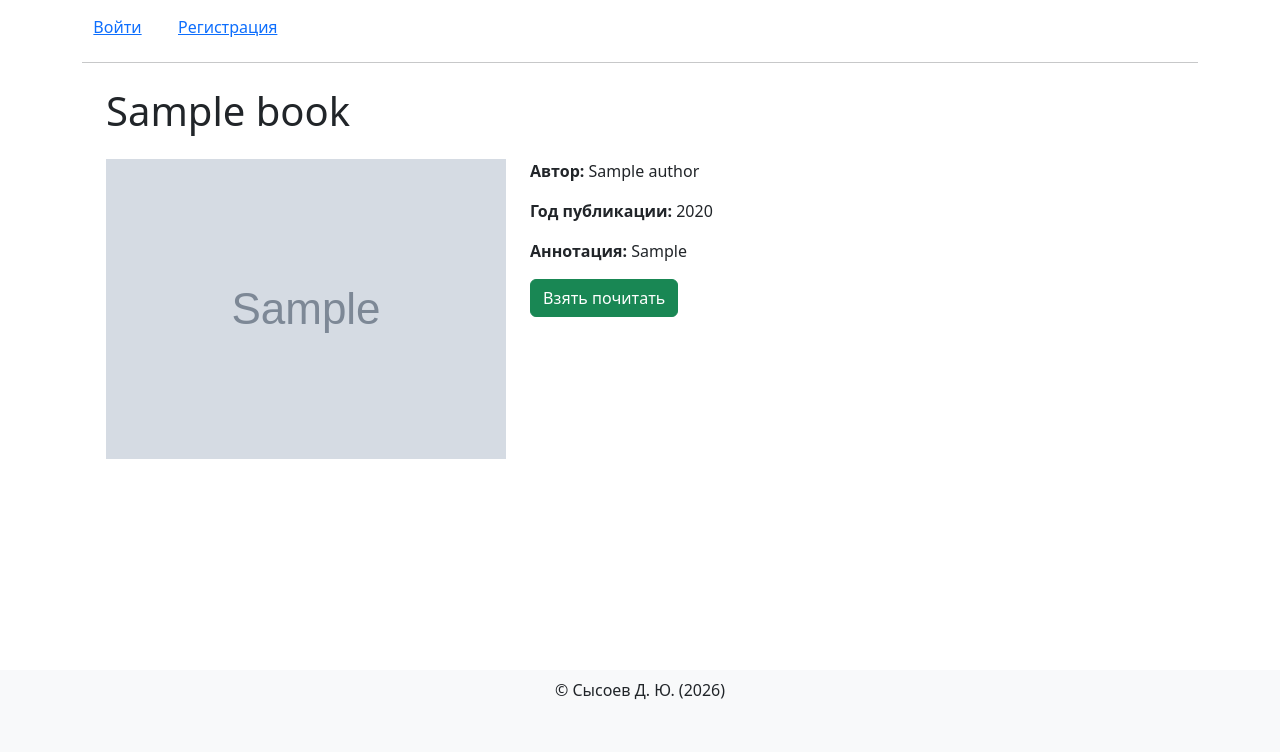
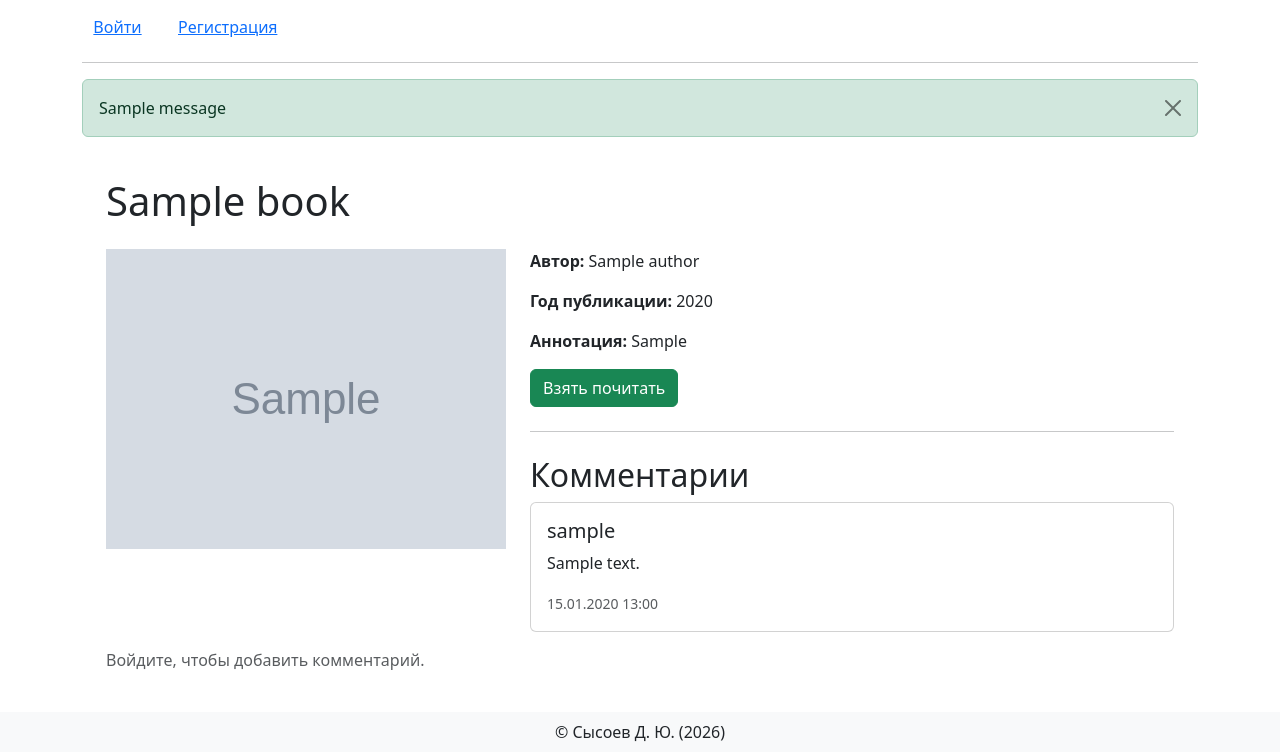
Before and after one commit to DanilaSysoev/books_exchange, a Django app: page /book/1/ in a window 1280 px wide. Shown: the part 90-842 px from the top of the page. Before the commit the page ends 790 px from the top, so only its background shows below. Run offline with Django 5.2, Linux system fonts and the light colour scheme; tables that the repository leaves empty hold one stand-in row (values such as "Sample post"); grey boxes marked "Sample" are stand-in pictures; one stand-in notice (Sample message) is shown.

Commit message:
Add comments support

```diff
--- a/config/templates/config/base.html
+++ b/config/templates/config/base.html
@@ -29,6 +29,18 @@
                     </div>
                 {% endif %}
                 <hr/>
+                {% if messages %}
+                    <div class="row my-2">
+                        <div class="col">
+                            {% for message in messages %}
+                                <div class="alert alert-{{ message.tags }} alert-dismissible fade show" role="alert">
+                                    {{ message }}
+                                    <button type="button" class="btn-close" data-bs-dismiss="alert" aria-label="Close"></button>
+                                </div>
+                            {% endfor %}
+                        </div>
+                    </div>
+                {% endif %}
             </div>
             {% block content %}{% endblock %}
         </main>
--- a/core/forms.py
+++ b/core/forms.py
@@ -3,7 +3,7 @@ from typing import Any
 from django import forms
 from django.contrib.auth.forms import UserCreationForm
 
-from core.models import Author, Book
+from core.models import Author, Book, Comment
 
 
 class AddBookForm(forms.Form):
@@ -73,3 +73,12 @@ class MyUserCreationForm(UserCreationForm):
         super().__init__(*args, **kwargs)
         for _, field in self.fields.items():
             field.widget.attrs["class"] = "form-control"
+
+
+class CommentForm(forms.ModelForm):
+    class Meta:
+        model = Comment
+        fields = ["text"]  # noqa: RUF012
+        widgets = {  # noqa: RUF012
+            "text": forms.Textarea(attrs={"class": "form-control", "rows": 3}),
+        }
--- a/core/models.py
+++ b/core/models.py
@@ -76,3 +76,15 @@ class Book(models.Model):
 
     def __str__(self) -> str:
         return f'{self.author}: "{self.name}"'
+
+
+class Comment(models.Model):
+    book = models.ForeignKey(
+        Book, on_delete=models.CASCADE, related_name="comments"
+    )
+    author = models.ForeignKey(User, on_delete=models.CASCADE)
+    text = models.TextField()
+    created_at = models.DateTimeField(auto_now_add=True)
+
+    def __str__(self) -> str:
+        return f"{self.author} - {self.book}"
--- a/core/templates/core/book_detail.html
+++ b/core/templates/core/book_detail.html
@@ -29,5 +29,27 @@
             <p class="text-muted">Эта книга станет доступна {{ book.return_date|date:"d.m.Y" }}.</p>
         {% endif %}
     </div>
+    <hr class="my-4 mx-md-4"/>
+    <div class="mx-md-4">
+        <h2>Комментарии</h2>
+        {% for comment in book.comments.all %}
+            <div class="card mb-3">
+                <div class="card-body">
+                    <h5 class="card-title">{{ comment.author.username }}</h5>
+                    <p class="card-text">{{ comment.text }}</p>
+                    <p class="card-text"><small class="text-muted">{{ comment.created_at|date:"d.m.Y H:i" }}</small></p>
+                </div>
+            </div>
+        {% endfor %}
+        {% if request.user.is_authenticated %}
+            <h3>Добавить комментарий</h3>
+            <form action="{% url 'core:add_comment' book.id %}" method="post">
+                {% csrf_token %}
+                {{ form.as_p }}
+                <button type="submit" class="btn btn-primary">Отправить</button>
+            </form>
+        {% else %}
+            <p class="text-muted">Войдите, чтобы добавить комментарий.</p>
+        {% endif %}
 </div>
 {% endblock %}
--- a/core/urls.py
+++ b/core/urls.py
@@ -4,6 +4,7 @@ from core.views import (
     about,
     add_author,
     add_book,
+    add_comment,
     author_detail,
     authors,
     book_detail,
@@ -26,4 +27,5 @@ urlpatterns = [
     path("author/<int:author_id>/", author_detail, name="author_detail"),
     path("book/<int:book_id>/edit/", edit_book, name="edit_book"),
     path("book/<int:book_id>/exchange/", exchange_book, name="exchange_book"),
+    path("book/<int:book_id>/add-comment/", add_comment, name="add_comment"),
 ]
--- a/core/views.py
+++ b/core/views.py
@@ -1,12 +1,19 @@
 from django.conf import settings
+from django.contrib import messages
 from django.contrib.auth.decorators import login_required
 from django.http import HttpRequest, HttpResponse
 from django.shortcuts import get_object_or_404, redirect, render
 from django.urls import reverse
 from django.utils import timezone
 
-from core.forms import AddBookForm, AuthorForm, BookForm, MyUserCreationForm
-from core.models import Author, Book, Exchange
+from core.forms import (
+    AddBookForm,
+    AuthorForm,
+    BookForm,
+    CommentForm,
+    MyUserCreationForm,
+)
+from core.models import Author, Book, Comment, Exchange
 
 MAX_IMAGE_SIZE = 2 * 1024 * 1024  # 2 МБ
 
@@ -87,9 +94,31 @@ def book_detail(request: HttpRequest, book_id: int) -> HttpResponse:
 
     context = {
         "book": book,
+        "form": CommentForm(),
     }
 
     return render(request, "core/book_detail.html", context)
+
+
+@login_required
+def add_comment(request: HttpRequest, book_id: int) -> HttpResponse:
+    book = get_object_or_404(Book, id=book_id)
+
+    if request.method == "POST":
+        form = CommentForm(request.POST)
+        if form.is_valid():
+            Comment.objects.create(
+                book=book,
+                author=request.user,  # type: ignore
+                text=form.cleaned_data["text"],
+            )
+            messages.success(request, "Комментарий успешно добавлен")
+            return redirect(reverse("core:book_detail", args=[book_id]))
+        else:
+            messages.error(request, "Пожалуйста, исправьте ошибки в форме")
+            return redirect(reverse("core:book_detail", args=[book_id]))
+    else:
+        return HttpResponse("Метод не поддерживается", status=405)
 
 
 def authors(request: HttpRequest) -> HttpResponse:
```
Also changed, not shown: core/migrations/0008_comment.py (added).
